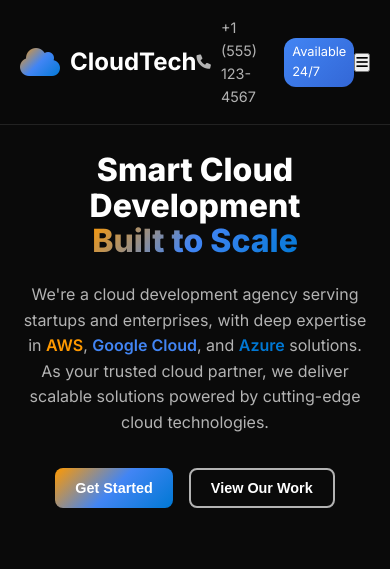
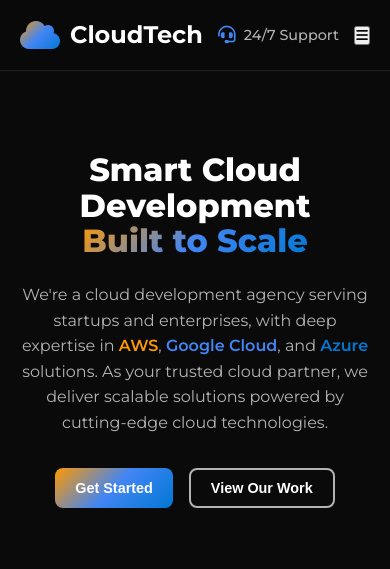
Before and after one commit to prathamo28/CloudTech-Website, a website: page index.html in a window 390 px wide. Shown: the top 569 px of the page. Drawn offline with Linux system fonts and the light colour scheme.

Commit message:
Update UI: Change font to Montserrat and replace phone number with support icon

```diff
--- a/index.html
+++ b/index.html
@@ -6,7 +6,7 @@
     <title>CloudTech Solutions - Smart Cloud Development</title>
     <link rel="stylesheet" href="styles.css">
     <link href="https://cdnjs.cloudflare.com/ajax/libs/font-awesome/6.0.0/css/all.min.css" rel="stylesheet">
-    <link href="https://fonts.googleapis.com/css2?family=Inter:wght@300;400;500;600;700;800&display=swap" rel="stylesheet">
+    <link href="https://fonts.googleapis.com/css2?family=Montserrat:wght@300;400;500;600;700;800&display=swap" rel="stylesheet">
 </head>
 <body>
     <!-- Navigation -->
@@ -25,9 +25,8 @@
                 <a href="#tools" class="nav-link">Cloud Tools</a>
             </div>
             <div class="nav-contact">
-                <i class="fas fa-phone"></i>
-                <span>+1 (555) 123-4567</span>
-                <span class="availability">Available 24/7</span>
+                <i class="fas fa-headset"></i>
+                <span>24/7 Support</span>
             </div>
         </div>
     </nav>
--- a/styles.css
+++ b/styles.css
@@ -6,7 +6,7 @@
 }
 
 body {
-    font-family: 'Inter', sans-serif;
+    font-family: 'Montserrat', sans-serif;
     line-height: 1.6;
     color: #333;
     overflow-x: hidden;
@@ -106,17 +106,15 @@
 .nav-contact {
     display: flex;
     align-items: center;
-    gap: 10px;
+    gap: 8px;
     color: var(--text-secondary);
     font-size: 0.9rem;
+    font-weight: 500;
 }
 
-.availability {
-    background: var(--gradient-gcp);
-    color: white;
-    padding: 4px 8px;
-    border-radius: 12px;
-    font-size: 0.8rem;
+.nav-contact i {
+    color: var(--gcp-blue);
+    font-size: 1.1rem;
 }
 
 /* Hero Section */
```
